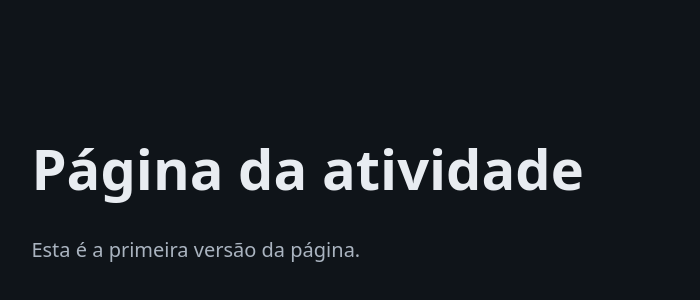
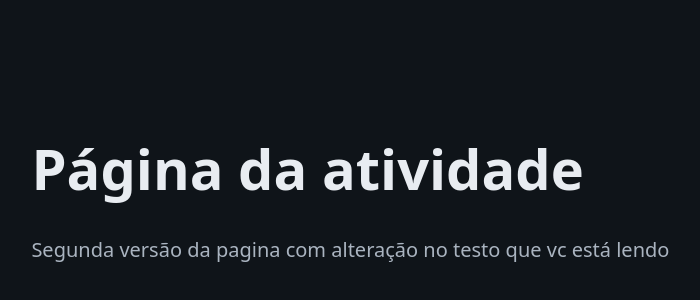
Before and after one commit to 0RafaelLucas/Pipeline-Dev_ops-, a plain HTML site: page index.html in a window 1280 px wide. Shown: the part 206-506 px from the top of the page, without its empty margins (71-771 px from the left). Drawn offline with Linux system fonts and the light colour scheme.

Commit message:
feat: Alteração na Pagina

```diff
--- a/index.html
+++ b/index.html
@@ -18,6 +18,6 @@
 </head>
 <body>
   <h1>Página da atividade</h1>
-  <p>Esta é a primeira versão da página.</p>
+  <p>Segunda versão da pagina com alteração no testo que vc está lendo</p>
 </body>
 </html>
```
